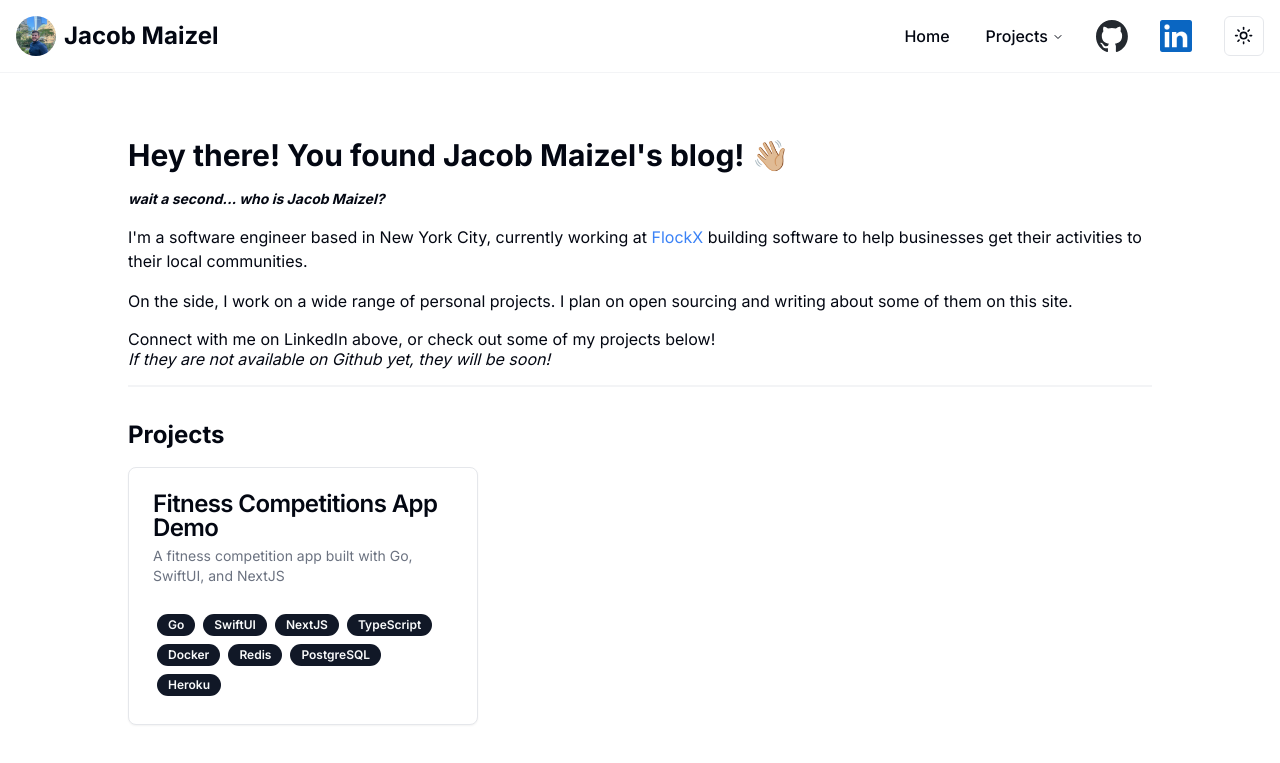
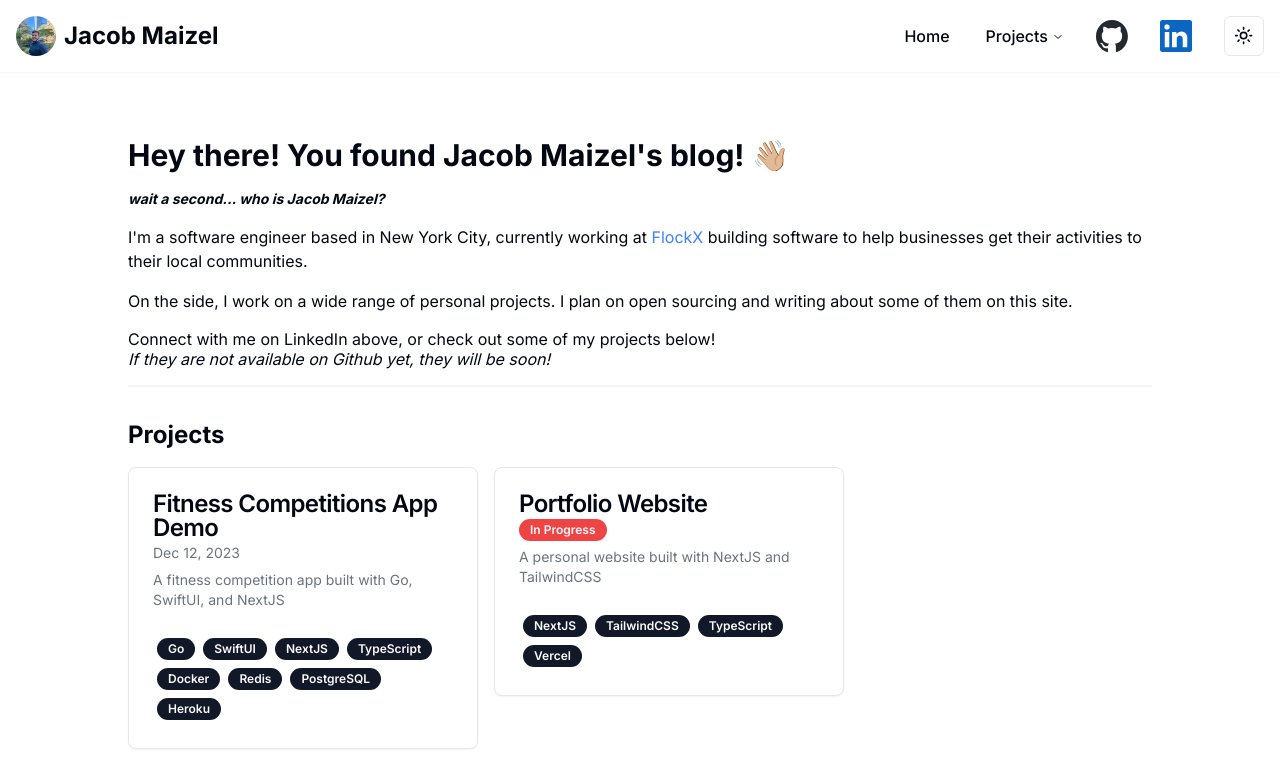
Before and after one commit to jacobmaizel/personal-site, a Next.js app: page / in a window 1280 px wide. Shown: the top 763 px of the page. Built offline with nearby package versions, Linux system fonts and the light colour scheme; what public would draw is missing.

Commit message:
add project completed field, restrict nav

```diff
--- a/src/app/page.tsx
+++ b/src/app/page.tsx
@@ -12,6 +12,7 @@ import {
   CardTitle,
 } from '@/components/ui/card';
 import { Badge } from '@components/ui/badge';
+import classNames from 'classnames';
 
 export default function Home() {
   return (
@@ -71,12 +72,30 @@ export default function Home() {
             .map(project => {
               return (
                 <div key={project.title} className="flex">
-                  <Link href={project.href} scroll={true}>
+                  <Link
+                    href={project.href}
+                    scroll={true}
+                    tabIndex={!project.completed ? -1 : undefined}
+                    aria-disabled={!project.completed}
+                    className={classNames(
+                      !project.completed ? 'pointer-events-none' : '',
+                    )}
+                  >
                     <Card className="w-[350px] min-h-[170px]">
                       <CardHeader>
-                        <CardTitle>{project.title}</CardTitle>
+                        <div>
+                          <CardTitle>{project.title}</CardTitle>
+                          {project.completed && (
+                            <text className="text-sm text-muted-foreground">
+                              {project.articleWrittenDate}
+                            </text>
+                          )}
+
+                          {!project.completed && (
+                            <Badge variant={'destructive'}>In Progress</Badge>
+                          )}
+                        </div>
                         <CardDescription>{project.description}</CardDescription>
-                        {/* <Badge className="flex w-auto">#NextJS</Badge> */}
                       </CardHeader>
 
                       <CardContent>
--- a/src/common/projects.ts
+++ b/src/common/projects.ts
@@ -20,6 +20,7 @@ let fitnessCompetitionsProject: Project = {
   articleWrittenDate: 'Dec 12, 2023',
   github: 'swiftui-golang-app-demo',
   featured: true,
+  completed: true,
   description: 'A fitness competition app built with Go, SwiftUI, and NextJS',
   platforms: [ios, web, watch],
   href: '/projects/fitness-competition',
@@ -41,8 +42,9 @@ let fitnessCompetitionsProject: Project = {
 let rustAxumDemo: Project = {
   title: 'Rust Axum Demo',
   github: 'rust-axum-demo',
-  articleWrittenDate: 'Dec 12, 2023',
-  featured: false,
+  articleWrittenDate: '',
+  featured: true,
+  completed: false,
   description:
     'A Demo Rust Axum REST API demo with OpenTelemetry Distributed Tracing',
   platforms: [ios, web, watch],
@@ -64,8 +66,9 @@ let rustAxumDemo: Project = {
 let personalWebsiteProject: Project = {
   title: 'Portfolio Website',
   github: 'personal-site',
-  featured: false,
-  articleWrittenDate: 'Dec 12, 2023',
+  featured: true,
+  completed: false,
+  articleWrittenDate: '',
   description: 'A personal website built with NextJS and TailwindCSS',
   platforms: [web],
   imageObjectFit: 'object-cover',
--- a/src/components/header/nav-bar.tsx
+++ b/src/components/header/nav-bar.tsx
@@ -69,7 +69,7 @@ export function NavBar({ orientation, open, setOpen }: Props) {
               <ul className="grid w-[400px] gap-3 p-4">
                 {allProjects
                   .filter(project => {
-                    return project.featured;
+                    return project.featured && project.completed;
                   })
                   .map(project => (
                     <ListItem
--- a/src/types/project.ts
+++ b/src/types/project.ts
@@ -8,6 +8,7 @@ export type Project = {
   articleWrittenDate: string;
   description: string;
   featured: boolean;
+  completed: boolean;
   image: string;
   imageAlt?: string;
   imageObjectFit?: string;
```
